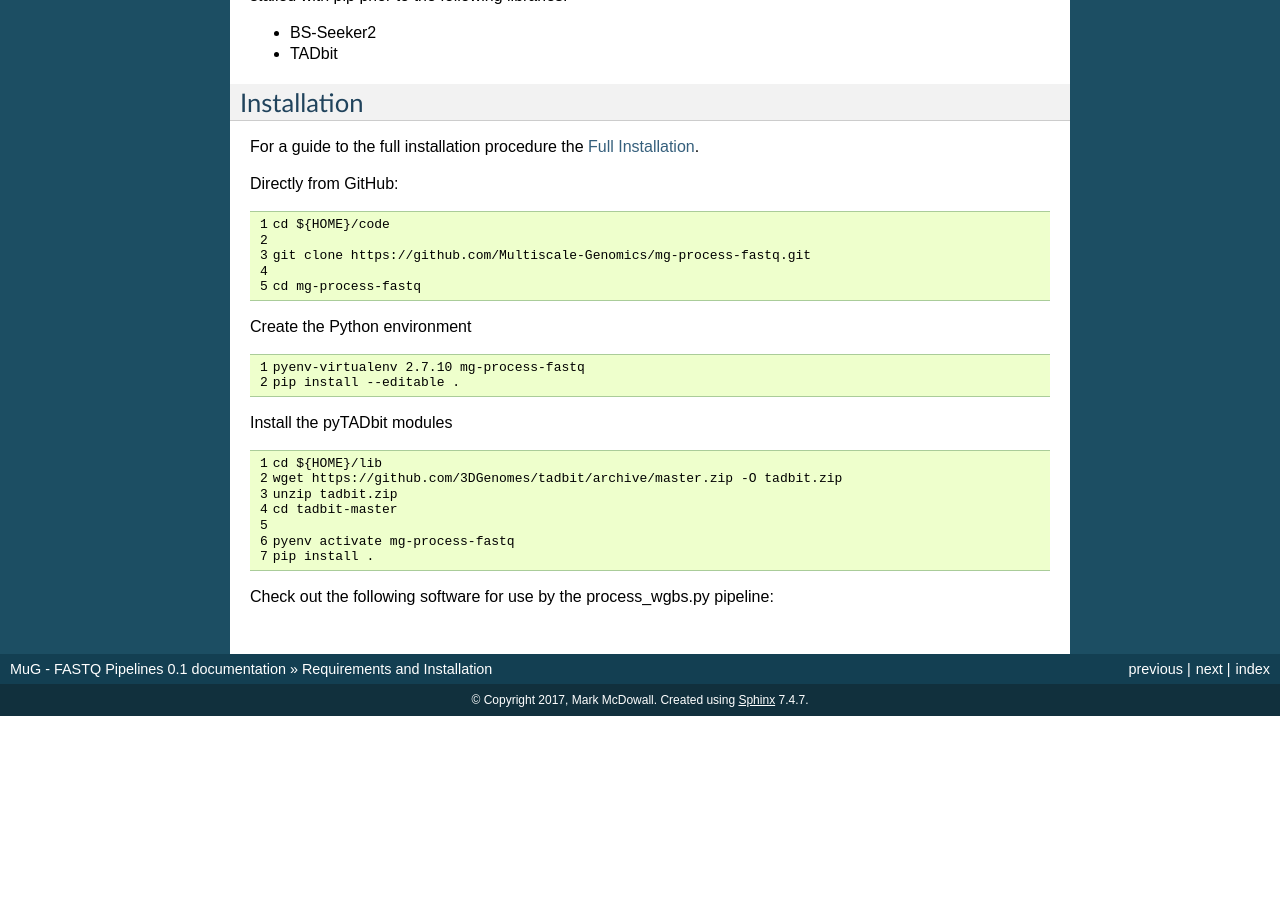
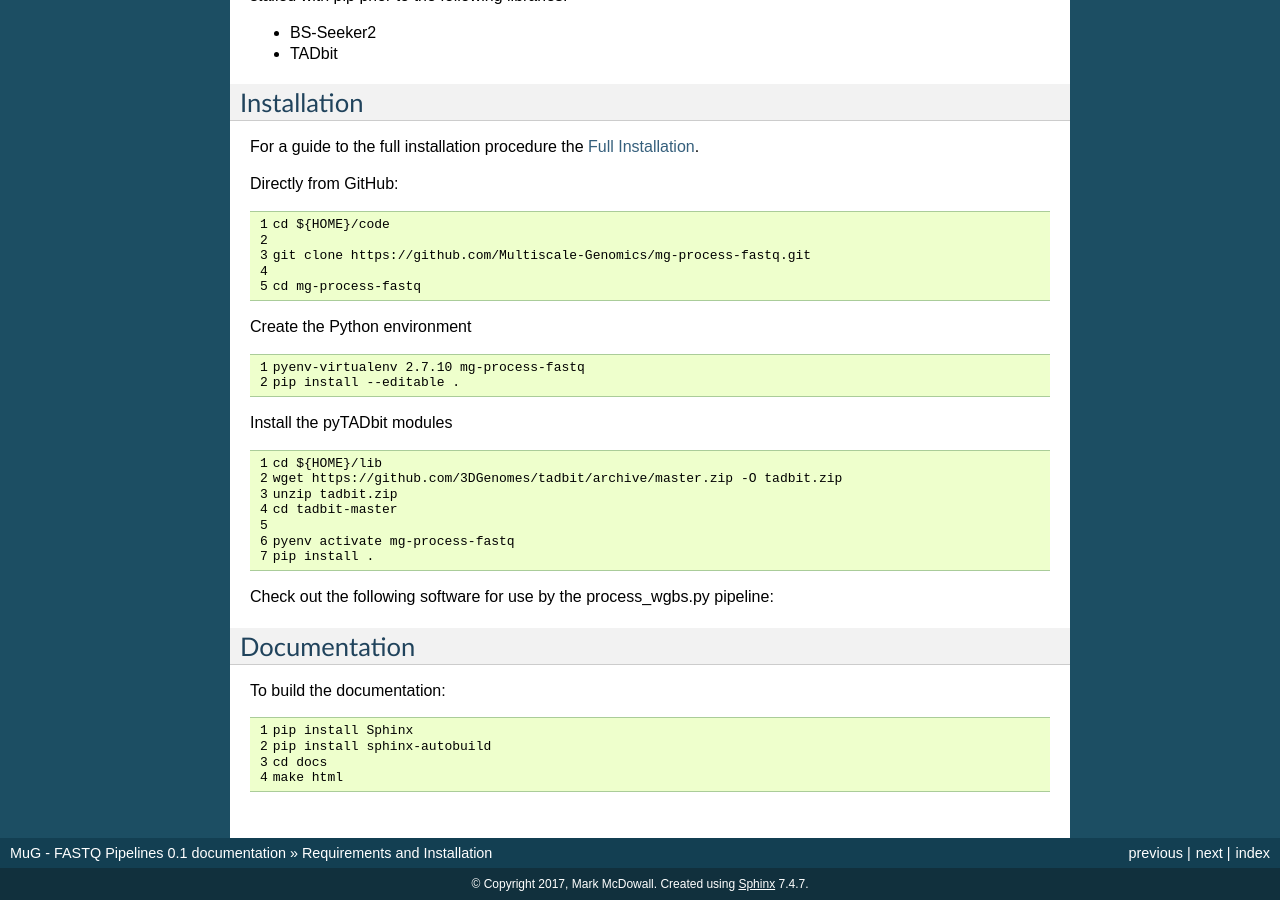
Before and after one commit to Multiscale-Genomics/mg-process-fastq, a Sphinx documentation site: the page built from docs/install.rst, in a window 1280 px wide and 900 px high, scrolled down 839 px. Built offline with Sphinx 7.4.7, drawn with Linux system fonts in a browser that asks for light colours; before the commit the page ends 1555 px from its top, so only the background shows below that.

Commit message:
Docs about creating the documentation

```diff
--- a/docs/install.rst
+++ b/docs/install.rst
@@ -96,3 +96,16 @@ Check out the following software for use by the process_wgbs.py pipeline:
 
 	cd cd ${HOME}/code/mg-process-fastq/tool
 	ln -s $code_root/FilterReads.py FilterReads.py
+
+
+Documentation
+-------------
+To build the documentation:
+
+.. code-block:: none
+   :linenos:
+
+   pip install Sphinx
+   pip install sphinx-autobuild
+   cd docs
+   make html
```
